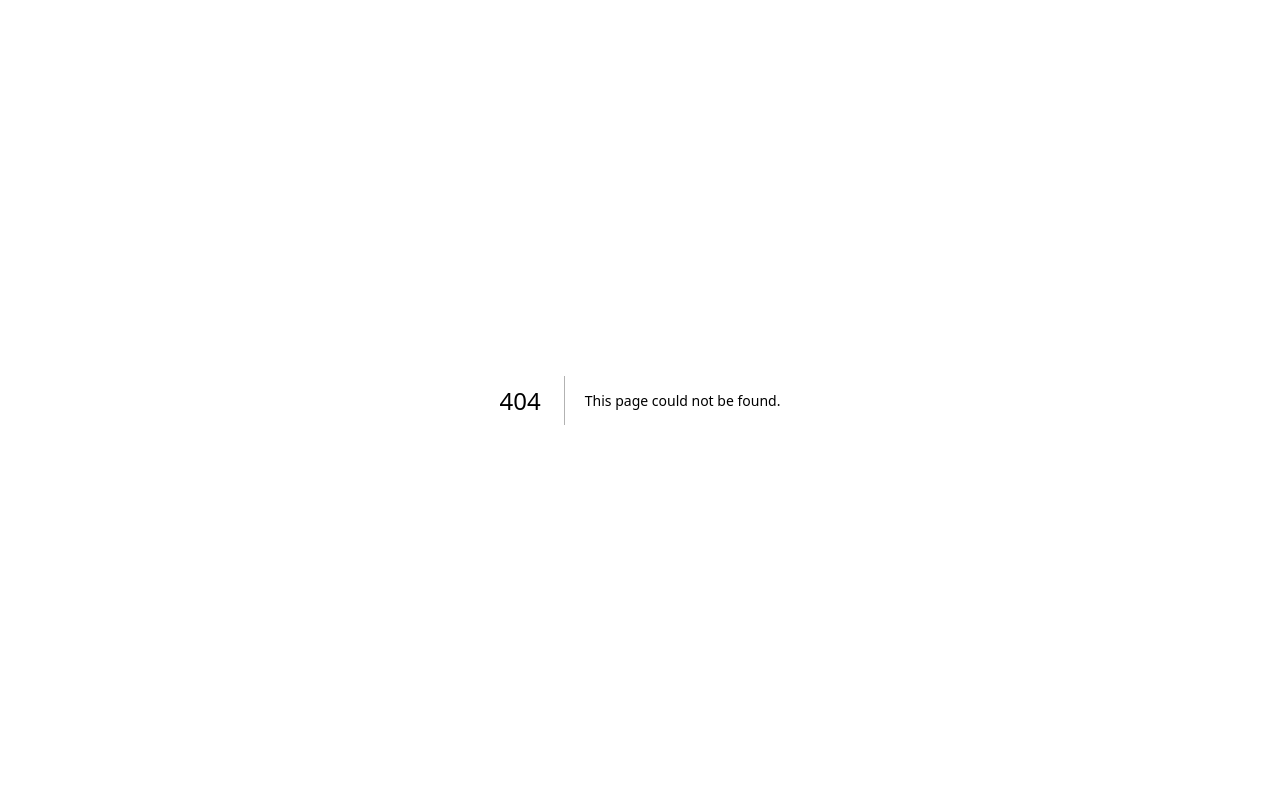
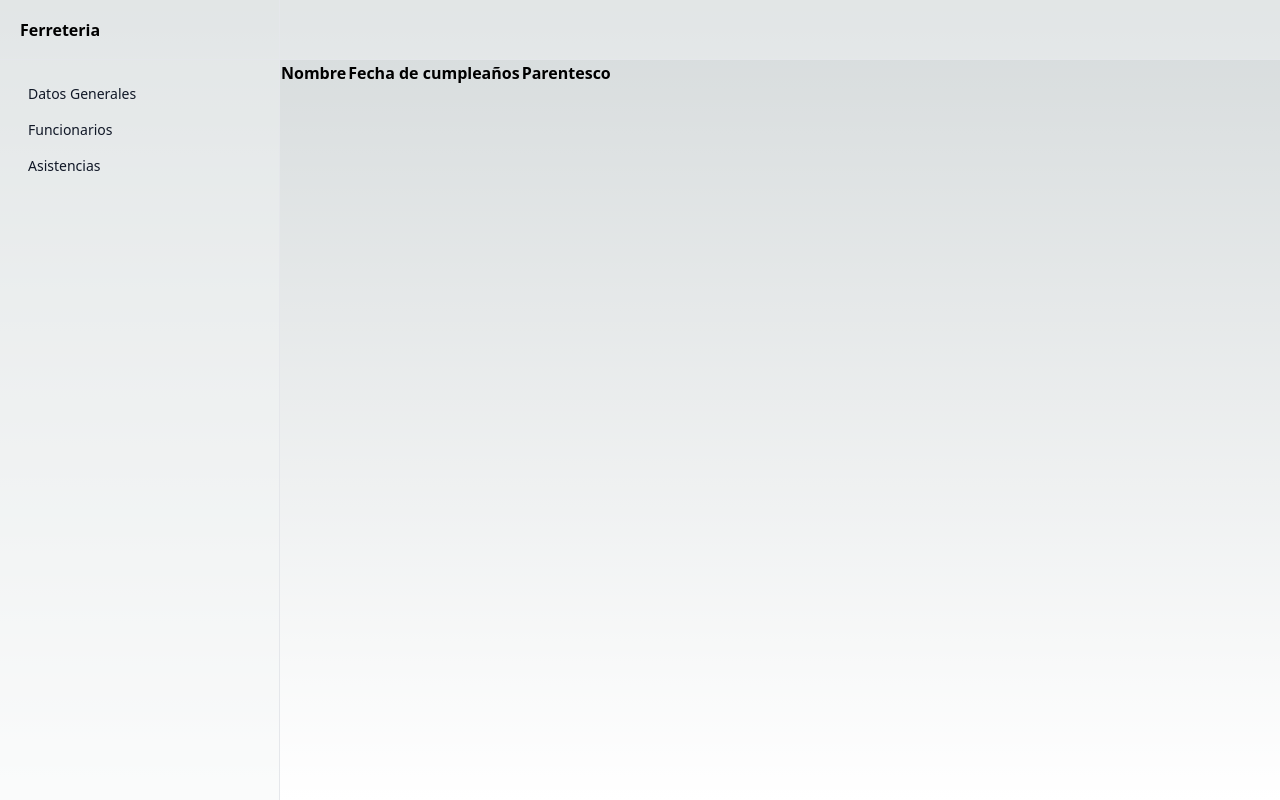
Before and after one commit to IvanSmir/Sistemas-de-Gestion, a Next.js app in the folder client/: page /familiares in a window 1280 px wide. Before the commit this address had no page. Built offline with nearby package versions, Linux system fonts and the light colour scheme.

Commit message:
tabla para listar familiares incompleta

```diff
--- /dev/null
+++ b/client/src/components/familiares/List.tsx
@@ -0,0 +1,52 @@
+import React, { useEffect, useState } from "react";
+import {
+    TableContainer,
+    Table,
+    TableCaption,
+    Thead,
+    Tbody,
+    Tfoot,
+    Tr,
+    Th,
+    Td,
+} from "@chakra-ui/react";
+
+interface Familiar {
+    name: string;
+    birthday: string;
+    relationship: string;
+}
+
+export const List: React.FC = () => {
+    const [formData, setFormData] = useState<Familiar>({
+    name: "",
+    birthday: "",
+    relationship: "",
+});
+
+    useEffect(() => {
+
+}, []);
+
+return (
+
+<TableContainer>
+    <Table variant="simple">
+        <Thead>
+            <Tr>
+                <Th>Nombre</Th>
+                <Th>Fecha de cumpleaños</Th>
+                <Th>Parentesco</Th>
+        </Tr>
+        </Thead>
+        <Tbody>
+            <Tr>
+                <Td>{formData.name}</Td>
+                <Td>{formData.birthday}</Td>
+                <Td>{formData.relationship}</Td>
+            </Tr>
+        </Tbody>
+    </Table>
+</TableContainer>
+);
+};
--- /dev/null
+++ b/client/src/pages/familiares/index.tsx
@@ -0,0 +1,11 @@
+import { List } from '@/components/familiares/List';
+import React from 'react'
+import Layout from '../../app/layout'
+const index = () => {
+    return (
+    <Layout>
+        <List />
+    </Layout>
+)
+}
+export default index;
```
